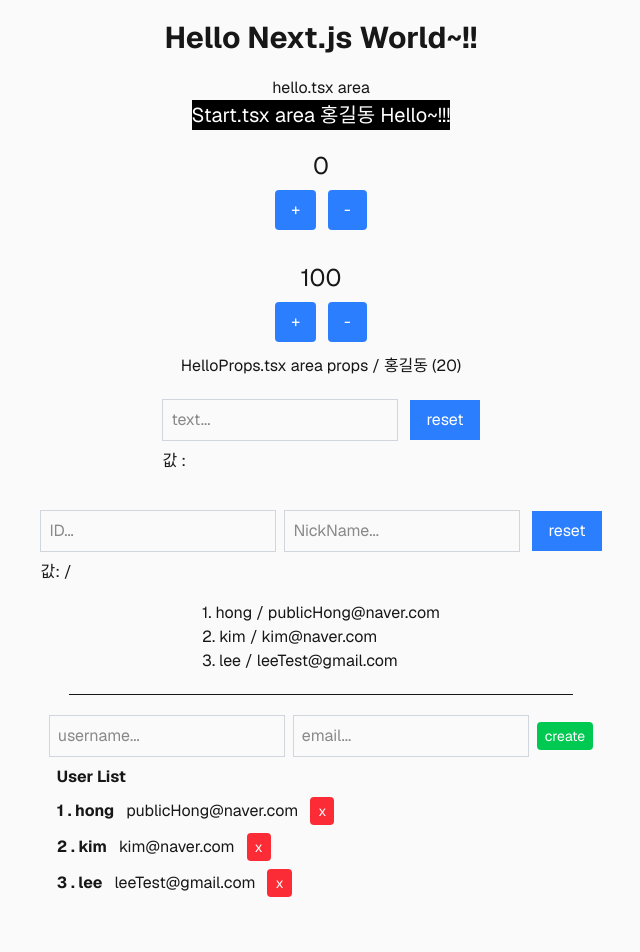
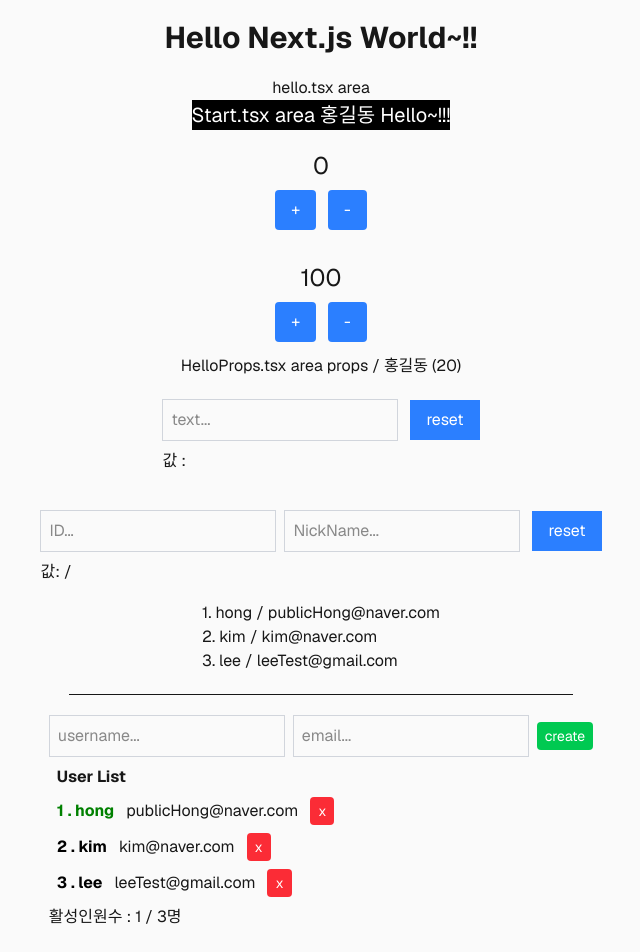
Before and after one commit to dhalfks/next-app, a Next.js app: page / in a window 1280 px wide. Shown: the top 952 px of the page, without its empty margins (319-959 px from the left). Built offline with nearby package versions, Linux system fonts and the light colour scheme.

Commit message:
next-app 9

```diff
--- a/app/components/user/user.tsx
+++ b/app/components/user/user.tsx
@@ -3,12 +3,15 @@ import { userType } from "@/app/type/user"
 type userProps = {
     user : userType;
     onRemove: (id: number)=>void;
+    onToggle: (id: number)=>void;
 }
 
-export default function User({user, onRemove}: userProps){
+export default function User({user, onRemove, onToggle}: userProps){
     return(
         <div className="m-2">
-            <b>{user.id} . {user.username}</b>
+            <b  style={{color: user.active? 'green' : 'black'}}
+                onClick={()=>{onToggle(user.id)}}
+            >{user.id} . {user.username}</b>
             <span className="mx-3">{user.email}</span>
             <button className="px-2 py-1 text-sm bg-red-500 text-white rounded hover:bg-red-700"
                 onClick={()=>{onRemove(user.id)}}
--- a/app/components/user/userList1.tsx
+++ b/app/components/user/userList1.tsx
@@ -4,15 +4,16 @@ import User from "./user";
 type userProps = {
     users: userType[];
     onRemove: (id:number)=> void;
+    onToggle : (id:number)=> void;
 }
 
-export default function UserList1({users, onRemove}:userProps){
+export default function UserList1({users, onRemove, onToggle}:userProps){
     return(
         <div>
             <h2 className="font-bold m-2">User List</h2>
             {
                 users.map( user => (
-                    <User user={user} key={user.id} onRemove={onRemove} />
+                    <User user={user} key={user.id} onRemove={onRemove} onToggle={onToggle} />
                 ))
             }
         </div>
--- a/app/components/user/userList2.tsx
+++ b/app/components/user/userList2.tsx
@@ -1,7 +1,6 @@
-import { useRef, useState } from "react"
+import { useMemo, useRef, useState } from "react"
 import UserList1 from "./userList1";
 import CreateUser from "./createUser";
-import next from "next";
 
 export default function UserList2(){
     // users의 변화를 주기 위해 (등록, 삭제, 수정) useState() 관리
@@ -76,6 +75,28 @@ export default function UserList2(){
         setUsers(users.filter(user => user.id !== id));
     }
 
+    // 토글 설정
+    const onToggle = (id: number)=>{
+        // 클릭한 유저의 id 값의 active를 자신의 값과 반대로 설정
+        setUsers(
+            users.map(user => user.id === id ? {...user, active: !user.active} : user)
+        )
+    }
+
+    // 활성 사용자수 설정 : active가 true인 인원수
+    const countActiveUser = ()=>{
+        return users.filter(user => user.active).length;
+    }
+
+    const activeCount = useMemo(()=> countActiveUser(), [users]);
+
+    // 전체 인원수 설정
+    const countUser = () => {
+        return users.length;
+    }
+
+    const count = useMemo(()=> countUser(), [users]);
+
 
     return(
         <div>
@@ -84,7 +105,9 @@ export default function UserList2(){
             <CreateUser username={username} email={email} onChange={onChange} onCreate={onCreate} />
 
             {/* 출력에 필요한 컴포넌트 UserList1 생성 */}
-            <UserList1 users={users} onRemove={onRemove} />
+            <UserList1 users={users} onRemove={onRemove} onToggle={onToggle} />
+
+            <div>활성인원수 : {activeCount} / {count}명</div>
         </div>
     )
 }
--- a/app/page.tsx
+++ b/app/page.tsx
@@ -1,5 +1,4 @@
 "use client" // 상위폴더에서 관리
-import Image from "next/image";
 import Hello from "./components/Hello";
 import Start from "./components/Start";
 import Counter from "./components/Counter";
```
